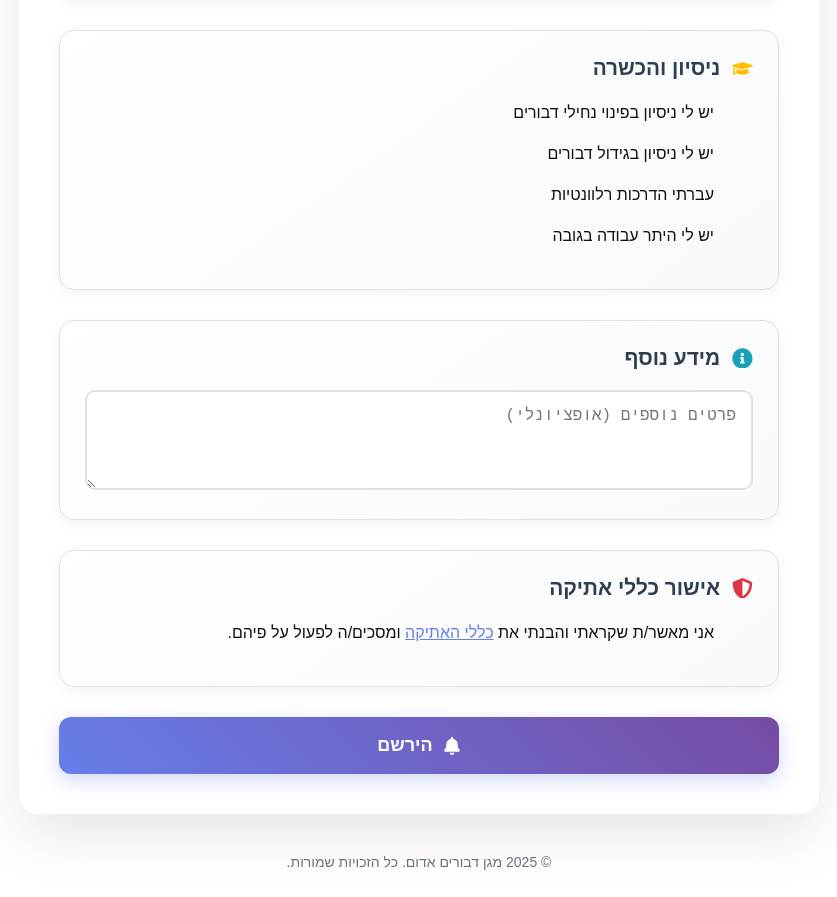
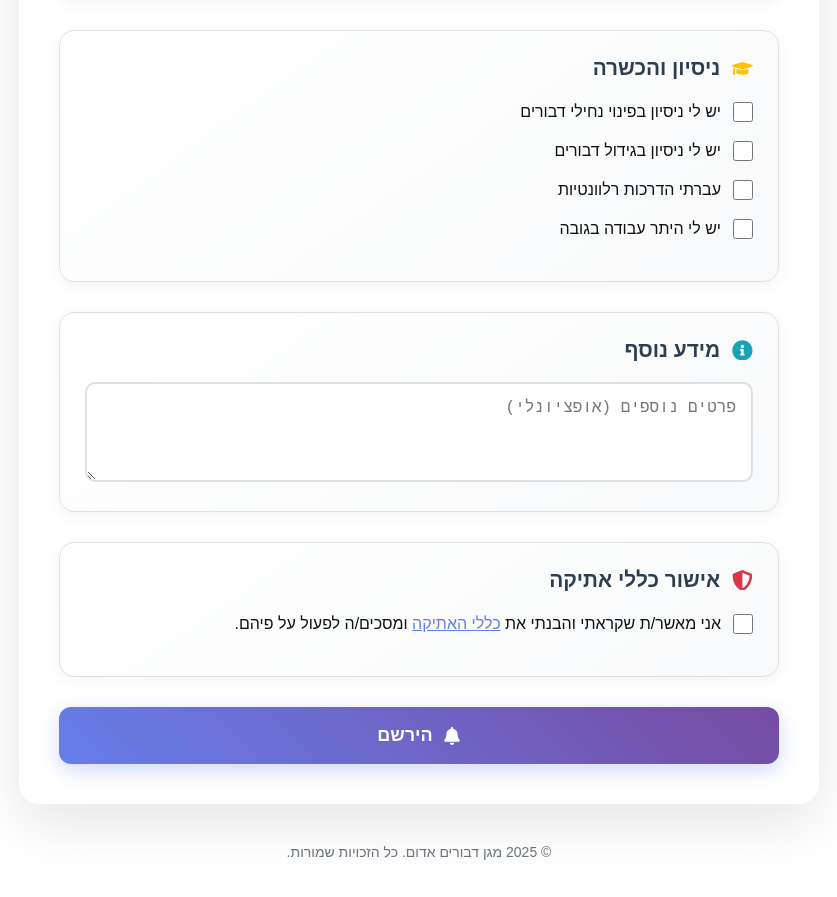
Before and after one commit to Shlobro/Magen-Dvorim-Adom, a React (Vite) app: page /signup in a window 1280 px wide. Shown: the part 1294-2191 px from the top of the page, without its empty margins (221-1058 px from the left). Built offline with nearby package versions, Linux system fonts and the light colour scheme; no server answers.

Commit message:
fixed the checkboxes on the volunteer page

```diff
--- a/frontend/src/pages/SignUp.jsx
+++ b/frontend/src/pages/SignUp.jsx
@@ -302,6 +302,7 @@ export default function SignUp() {
     fontSize: '16px',
     direction: 'rtl',
     textAlign: 'right',
+    minHeight: '24px',
   };
 
   const checkboxStyle = {
@@ -309,6 +310,11 @@ export default function SignUp() {
     height: '20px',
     accentColor: '#667eea',
     cursor: 'pointer',
+    appearance: 'auto',
+    WebkitAppearance: 'auto',
+    MozAppearance: 'auto',
+    margin: '0',
+    flexShrink: 0,
   };
 
   const textareaStyle = {
--- a/frontend/src/styles/browser-compatibility.css
+++ b/frontend/src/styles/browser-compatibility.css
@@ -86,7 +86,7 @@ button {
 }
 
 /* Input focus improvements for mobile */
-input, textarea, select {
+input:not([type="checkbox"]):not([type="radio"]), textarea, select {
     -webkit-appearance: none;
     -moz-appearance: none;
     appearance: none;
@@ -96,6 +96,13 @@ input:focus, textarea:focus, select:focus {
     outline: none;
     border-color: #007bff;
     box-shadow: 0 0 0 2px rgba(0, 123, 255, 0.25);
+}
+
+/* Ensure checkboxes and radio buttons are visible */
+input[type="checkbox"], input[type="radio"] {
+    -webkit-appearance: auto;
+    -moz-appearance: auto;
+    appearance: auto;
 }
 
 /* Smooth scrolling for all browsers */
```
